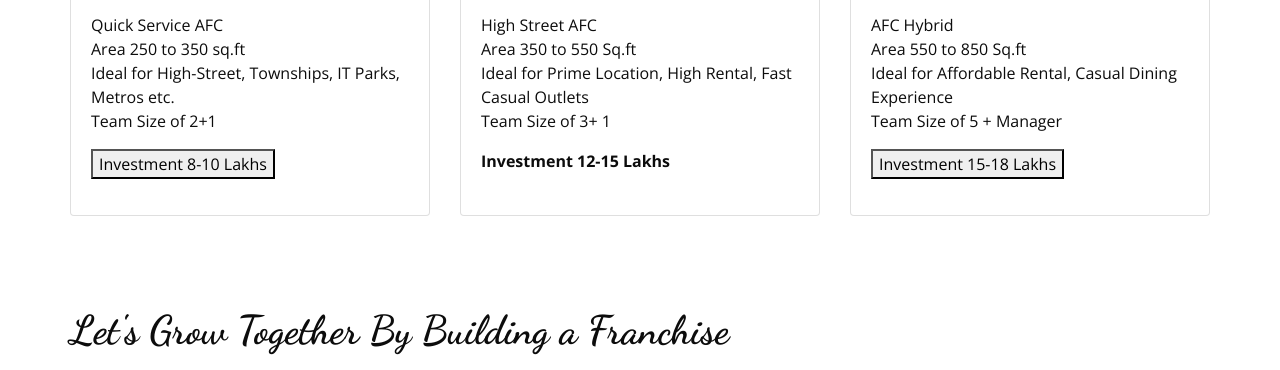
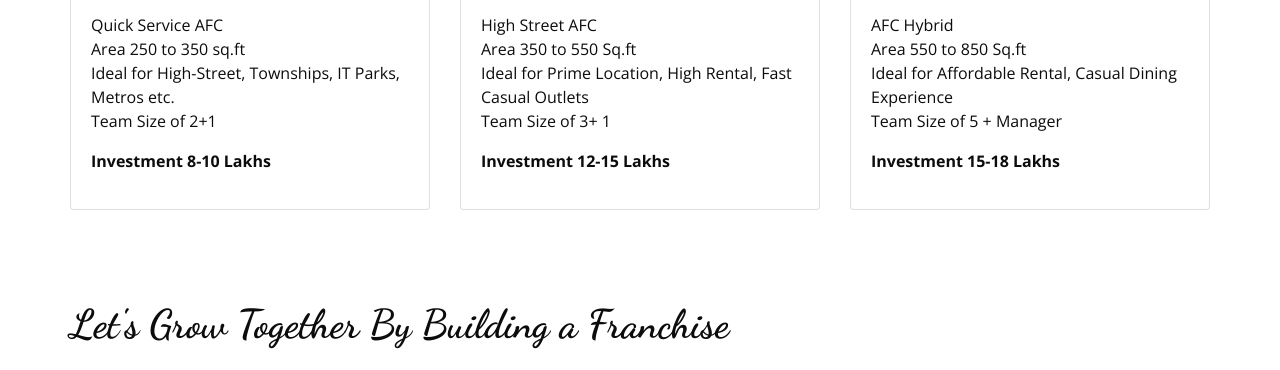
Before and after one commit to SSSM22/AFC, a plain HTML site: page franchise.html in a window 1280 px wide. Shown: the part 609-979 px from the top of the page. Drawn offline with nearby package versions, Linux system fonts and the light colour scheme; some packages are replaced by stand-ins of ours.

Commit message:
Update franchise.html

```diff
--- a/franchise.html
+++ b/franchise.html
@@ -151,7 +151,7 @@
                             <li>Ideal for High-Street, Townships, IT Parks, Metros etc.</li>
                             <li>Team Size of 2+1</li>
                         </ul>
-                        <button>Investment 8-10 Lakhs</button>
+                        <b>Investment 8-10 Lakhs</b>
                     </p>
                 </div>
             </div>
@@ -187,7 +187,7 @@
                             <li>Ideal for Affordable Rental, Casual Dining Experience</li>
                             <li>Team Size of 5 + Manager</li>
                         </ul>
-                        <button>Investment 15-18 Lakhs</button>
+                        <b>Investment 15-18 Lakhs</b>
                     </p>
                 </div>
             </div>
```
